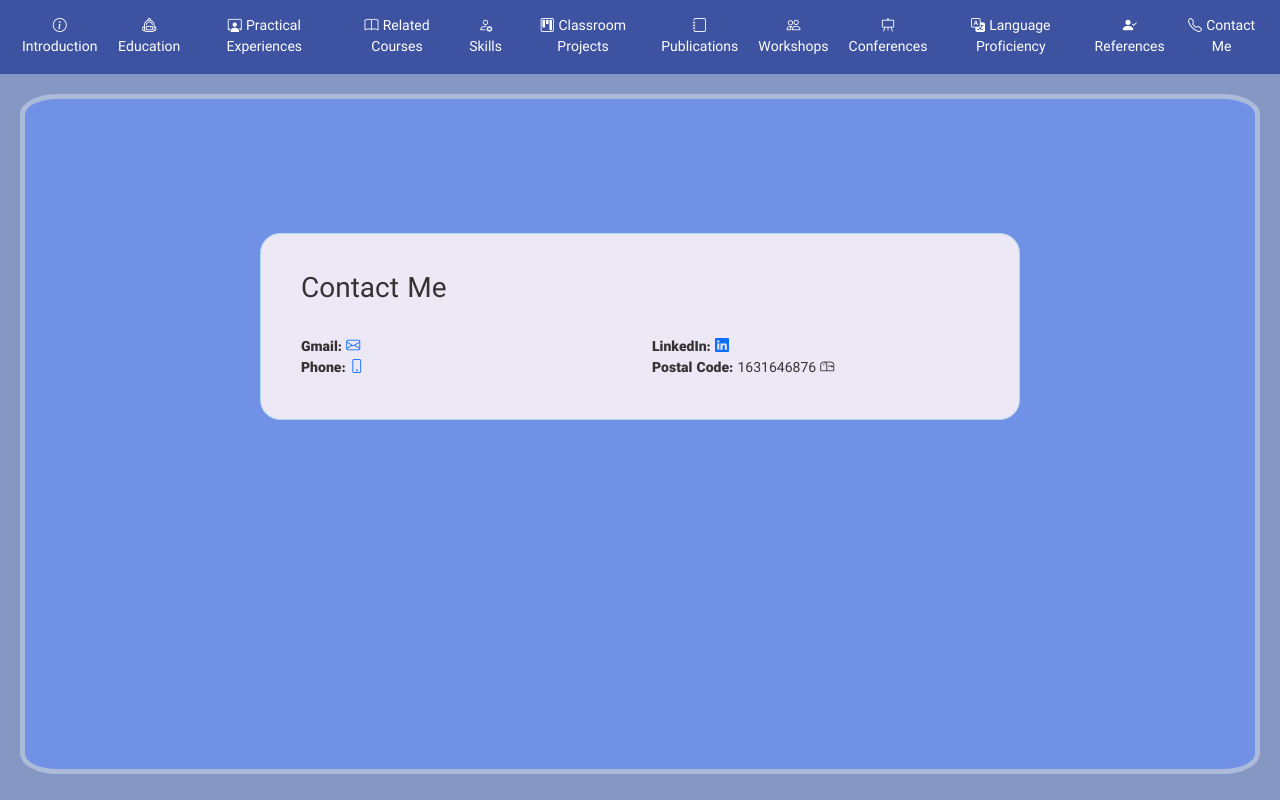
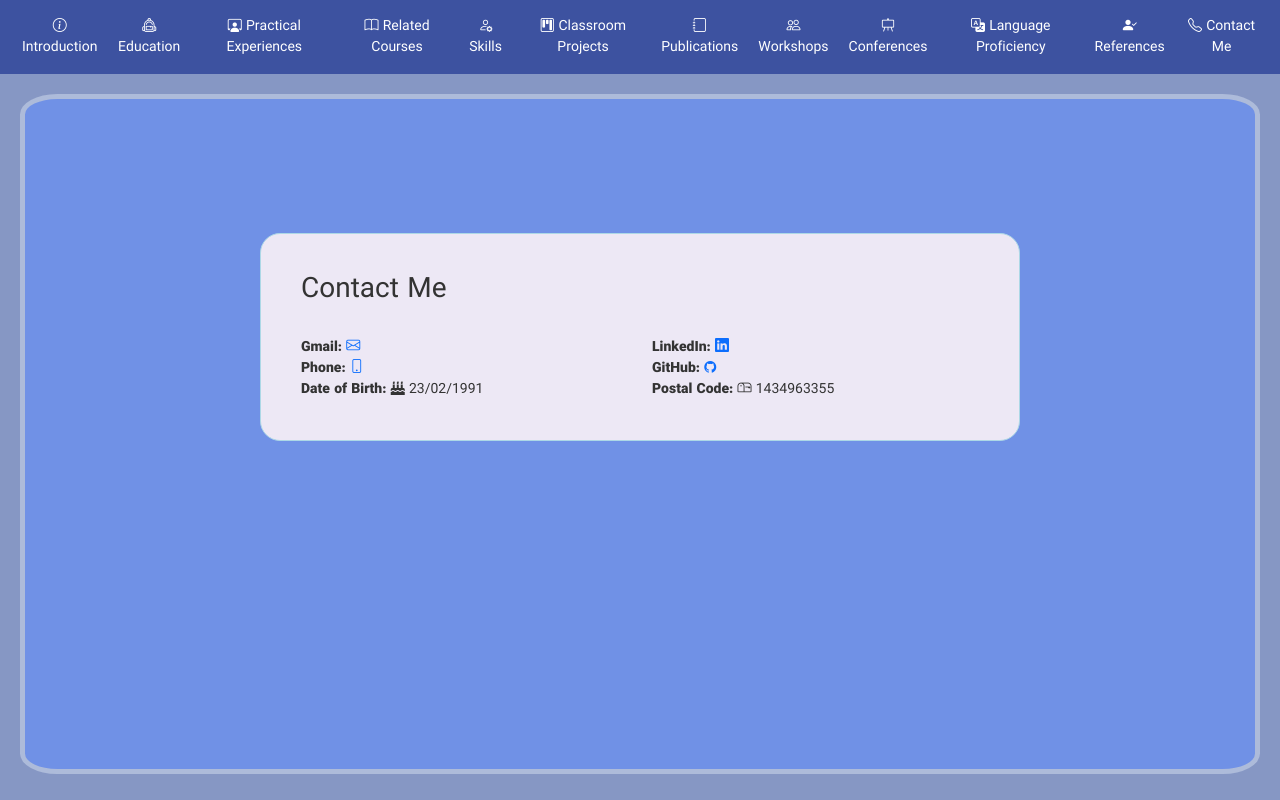
Before and after one commit to samanzameni/personal-webpage, an Angular app: page /contact-me in a window 1280 px wide. Built offline with nearby package versions, Linux system fonts and the light colour scheme.

Commit message:
fixing contact me.

```diff
--- a/angular.json
+++ b/angular.json
@@ -33,7 +33,9 @@
               "./node_modules/bootstrap/dist/css/bootstrap.min.css",
               "src/styles.scss",
               "src/styles/kit/_iransans.scss",
-              "node_modules/@fortawesome/fontawesome-free/css/all.min.css"            ],
+              "node_modules/@fortawesome/fontawesome-free/css/all.min.css",
+              "./node_modules/font-awesome/css/font-awesome.css"
+            ],
             "scripts": [
               "./node_modules/jquery/dist/jquery.min.js",
               "./node_modules/bootstrap/dist/js/bootstrap.min.js"
@@ -98,7 +100,9 @@
               "./node_modules/bootstrap/dist/css/bootstrap.min.css",
               "src/styles.scss",
               "src/styles/kit/_iransans.scss",
-              "node_modules/@fortawesome/fontawesome-free/css/all.min.css"            ],
+              "node_modules/@fortawesome/fontawesome-free/css/all.min.css",
+              "./node_modules/font-awesome/css/font-awesome.css"
+            ],
             "scripts": [
               "./node_modules/jquery/dist/jquery.min.js",
               "./node_modules/bootstrap/dist/js/bootstrap.min.js"
--- a/package.json
+++ b/package.json
@@ -19,7 +19,10 @@
     "@angular/platform-browser-dynamic": "^17.3.0",
     "@angular/router": "^17.3.0",
     "@fortawesome/fontawesome-free": "^6.5.2",
+    "@fortawesome/free-solid-svg-icons": "^6.5.2",
+    "@icon/font-awesome": "^4.7.0-2",
     "bootstrap": "^5.3.3",
+    "font-awesome": "^4.7.0",
     "jquery": "^3.7.1",
     "rxjs": "~7.8.0",
     "tslib": "^2.3.0",
--- a/src/app/feature/pages/contact-me/contact-me.component.html
+++ b/src/app/feature/pages/contact-me/contact-me.component.html
@@ -5,20 +5,27 @@
         <h3>Contact Me</h3> <br>
         <div class="row">
           <div class="col-sm-6 col-md-6 col-lg-6" >
-            <b>Gmail: </b> <a href="mailto:Safoura.yousefi2024@gmail.com"> <i  class="bi bi-envelope"></i></a>
+            <b>Gmail: </b> <a href="mailto:saman.zameni@gmail.com"> <i  class="bi bi-envelope"></i></a>
           </div>
           <div class="col-sm-6 col-md-6 col-lg-6">
-            <b>LinkedIn: </b> <a href="https://www.linkedin.com/in/safoura-yousefi-1a2160165"><i  class="bi bi-linkedin"></i></a>                  </div>
+            <b>LinkedIn: </b> <a href="https://www.linkedin.com/in/saman-zameni-a93095131/"><i  class="bi bi-linkedin"></i></a>                  </div>
         </div>
         <div class="row">
           <div class="col-sm-6 col-md-6 col-lg-6" >
-            <b>Phone: </b>  <a href="tel:+989376829773"> <i class="bi bi-phone"></i></a>
+            <b>Phone: </b>  <a href="tel:+989194999908"> <i class="bi bi-phone"></i></a>
           </div>
           <div class="col-sm-6 col-md-6 col-lg-6">
-            <b>Postal Code: </b> 1631646876 <i class="bi bi-mailbox"></i>
+            <b>GitHub: </b> <a href="https://github.com/samanzameni"> <i class="fa fa-github"></i></a>
           </div>
         </div>
-
+        <div class="row">
+          <div class="col-sm-6 col-md-6 col-lg-6">
+            <b>Date of Birth: </b> <i class="fa fa-birthday-cake"></i> 23/02/1991
+          </div>
+          <div class="col-sm-6 col-md-6 col-lg-6">
+            <b>Postal Code: </b> <i class="bi bi-mailbox"></i> 1434963355
+          </div>
+        </div>
       </div>
     </div>
   </div>
```
Also changed, not shown: 1 other file (tests, documents, lock files or other folders).
